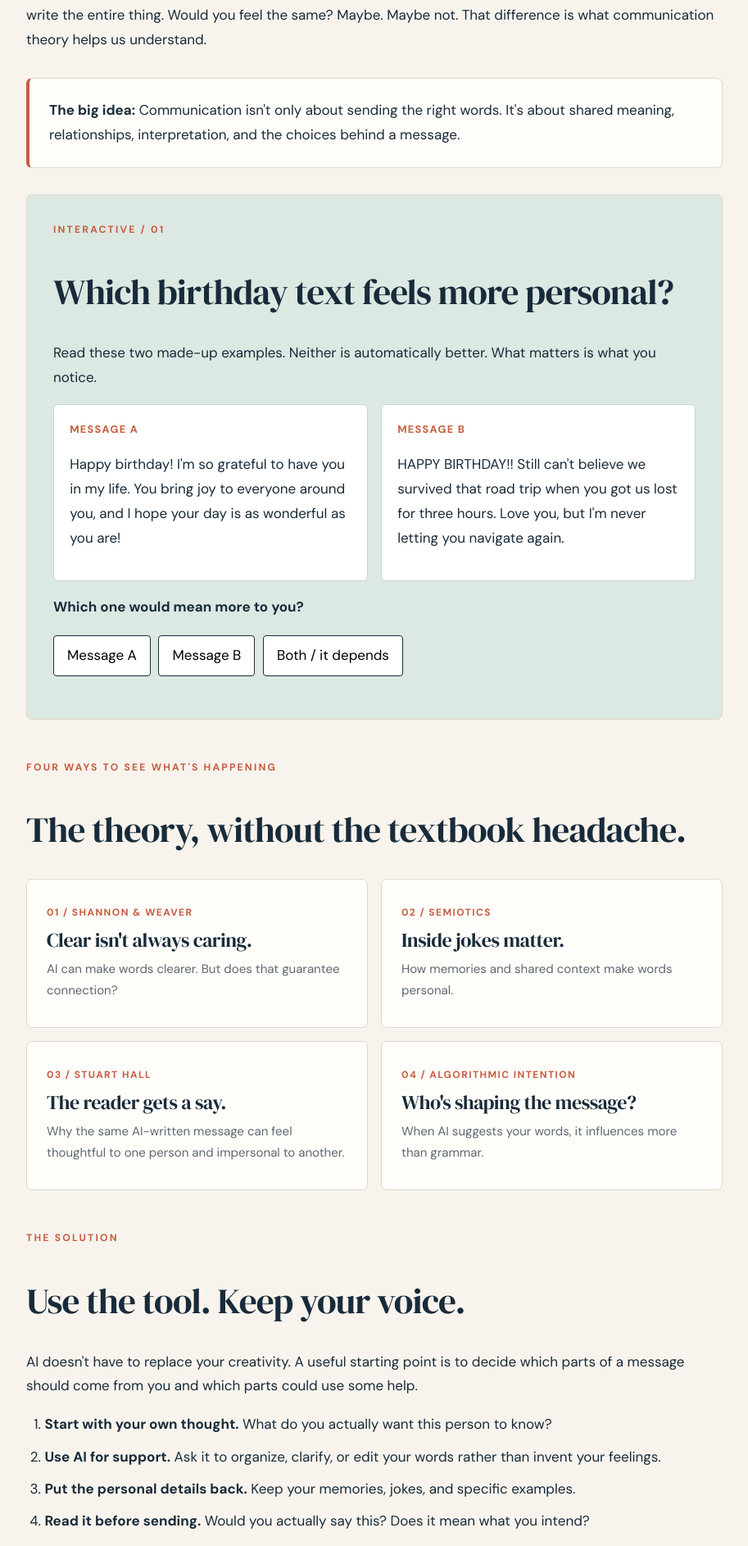
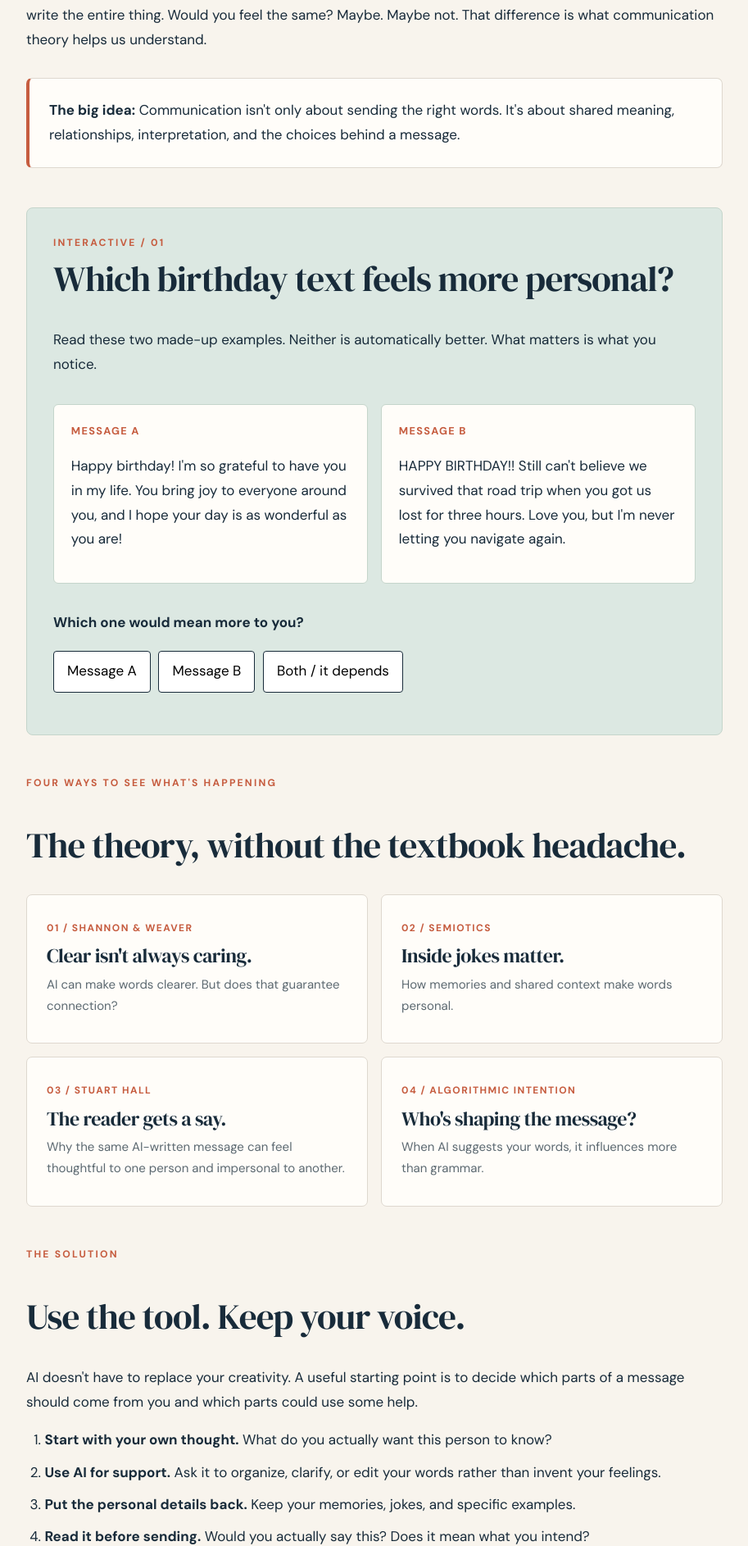
Before and after one commit to Darbyclose/comm-primer, a Jekyll site: the page built from index.md, in a window 1280 px wide. Shown: the part 1215-3101 px from the top of the page at 82% size, without its empty margins (183-1096 px from the left). Built offline with Jekyll 4.4.1, drawn with Linux system fonts in a browser that asks for light colours.

Commit message:
Add styles for interactive activities section

```diff
--- a/assets/css/style.scss
+++ b/assets/css/style.scss
@@ -346,3 +346,57 @@ th { background: var(--sage); }
   .footer-inner { display: block; }
   .hero { padding-top: 1rem; }
 }
+
+/* Interactive activities */
+
+.activity {
+  margin: 3rem 0;
+  padding: 2rem;
+  background: #dce8e2;
+  border: 1px solid #c5d5cb;
+  border-radius: 8px;
+}
+
+.activity h2 {
+  margin-top: .5rem;
+}
+
+.activity .message {
+  background: #fffdf9;
+  border: 1px solid #c5d5cb;
+  padding: 1.3rem;
+  border-radius: 6px;
+  margin: 1rem 0;
+}
+
+.activity button,
+.activity select {
+  cursor: pointer;
+}
+
+.activity button:disabled {
+  opacity: .65;
+  cursor: default;
+}
+
+.activity input[type="range"] {
+  accent-color: #c65c3f;
+}
+
+.activity .result {
+  margin-top: 1.2rem;
+  padding: 1.3rem;
+  background: white;
+  border-left: 4px solid #c65c3f;
+}
+
+.activity .result[hidden],
+.activity .message[hidden] {
+  display: none;
+}
+
+@media (max-width: 680px) {
+  .activity {
+    padding: 1.2rem;
+  }
+}
```
